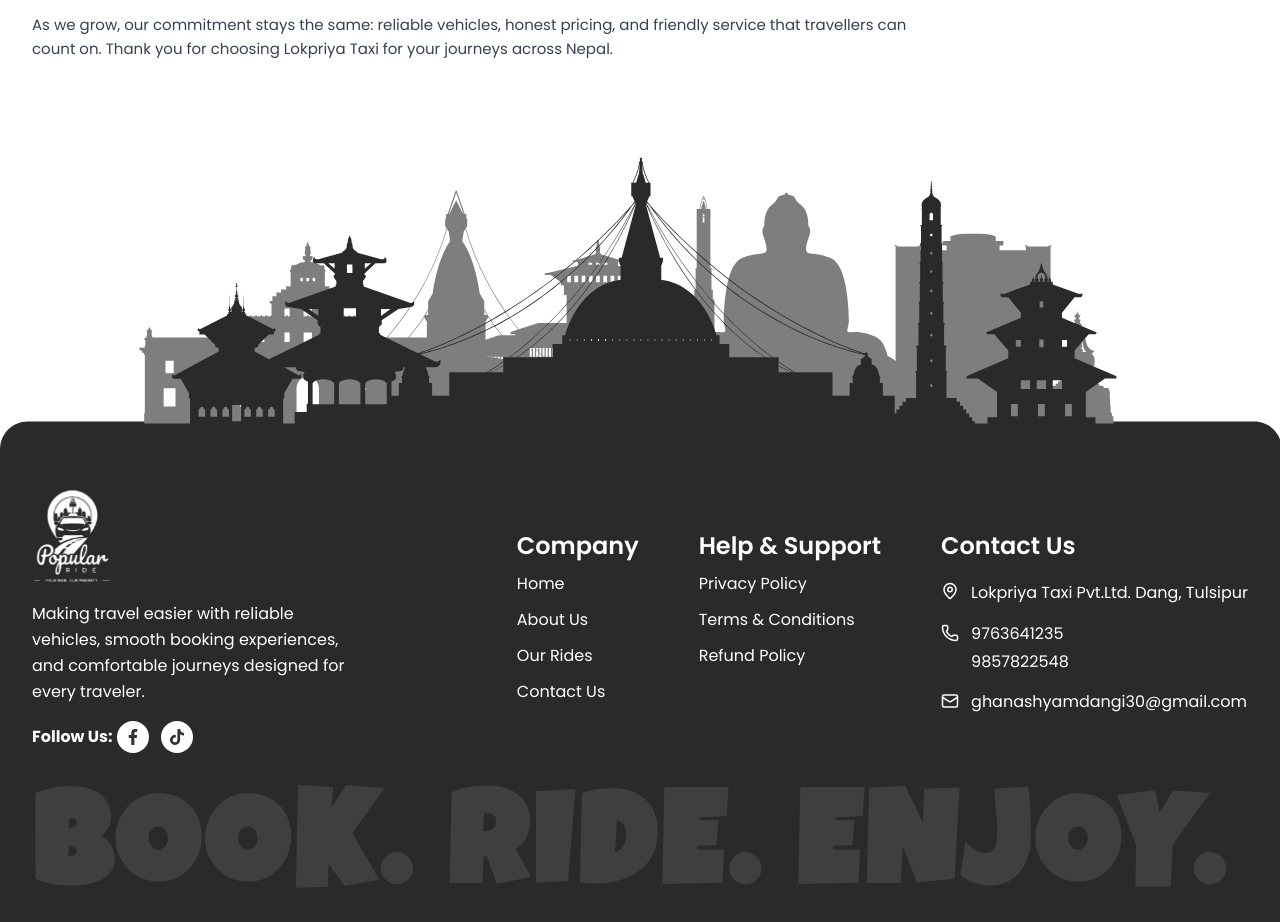
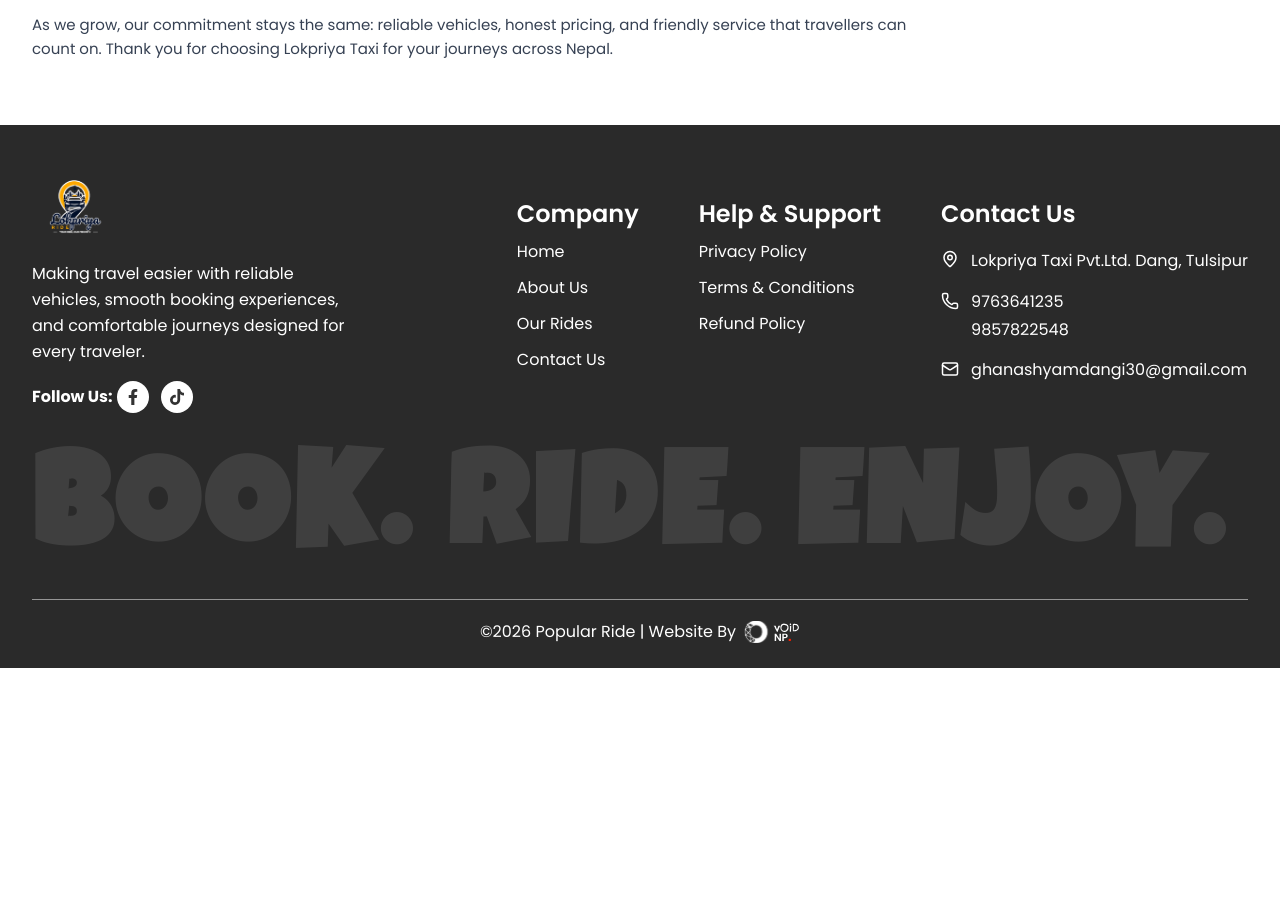
Before and after one commit to Codynn/taxi-frontend, a Next.js app: page /about in a window 1280 px wide. Shown: the part 4220-5142 px from the top of the page. After the commit the page ends 4888 px from the top, so only its background shows below. Built offline with nearby package versions, Linux system fonts and the light colour scheme; no server answers.

Commit message:
logo fix

```diff
--- a/src/components/shared/Footer.tsx
+++ b/src/components/shared/Footer.tsx
@@ -19,24 +19,13 @@
 export default function Footer() {
   return (
     <footer className=" text-white relative overflow-hidden">
-      <div className="w-full">
-        <Image
-          src="/footer/footer.svg"
-          alt="Nepal skyline"
-          width={1440}
-          height={300}
-          className="w-full h-auto object-cover object-bottom"
-          priority
-        />
-      </div>
-
       <div className="max-w-screen bg-[#2A2A2A]">
         <div className="max-w-7xl  mx-auto px-6 lg:px-8 pt-10 pb-6">
           <div className="flex flex-col lg:flex-row items-center justify-between gap-10">
             <div className="flex flex-col gap-4">
               <Link href="/">
                 <Image
-                  src="/footer/footerlogo.svg"
+                  src="/footer/footer-logo.png"
                   alt="Lokpriya Rides Logo"
                   width={80}
                   height={70}
```
Also changed, not shown: public/footer/footer-logo.png (added).
